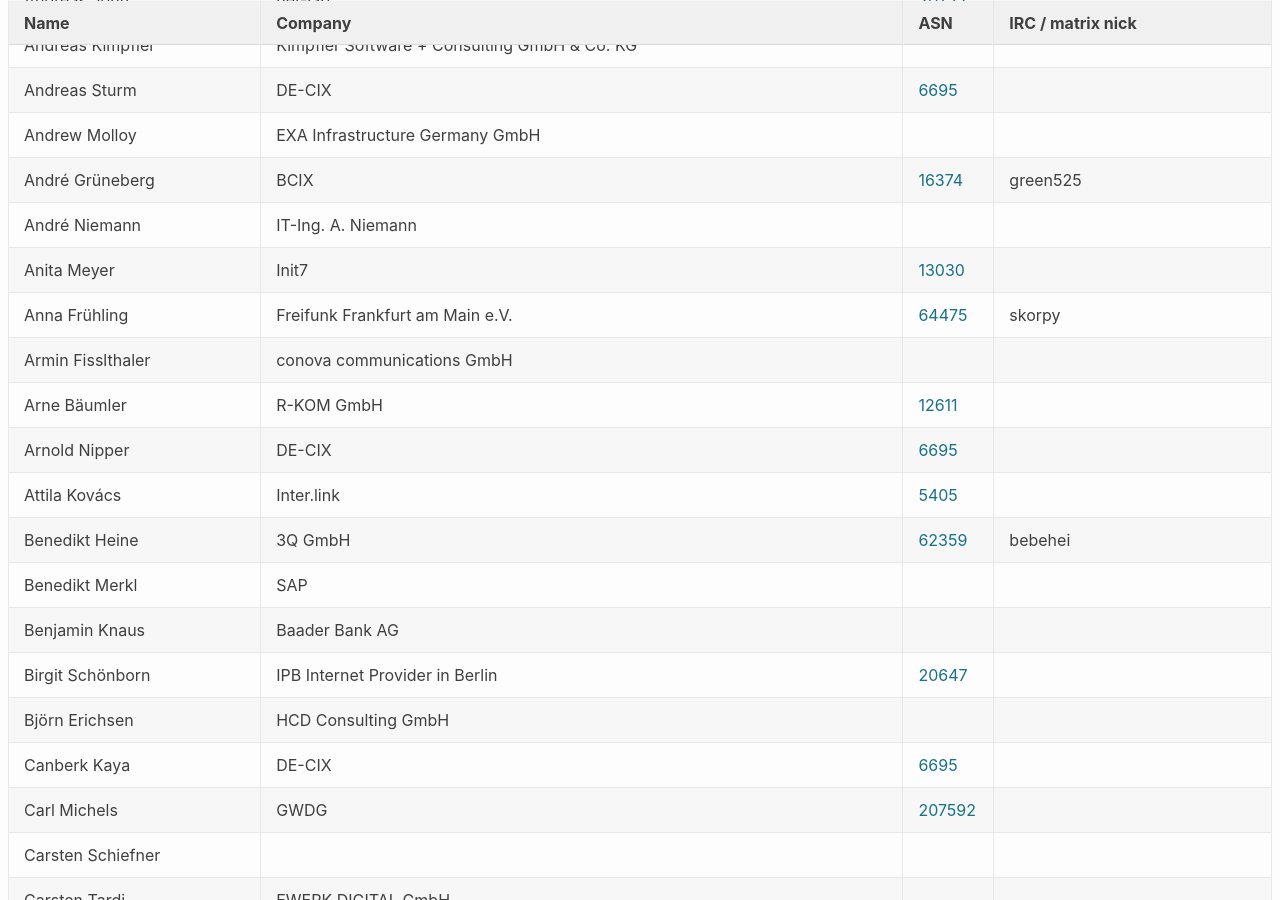
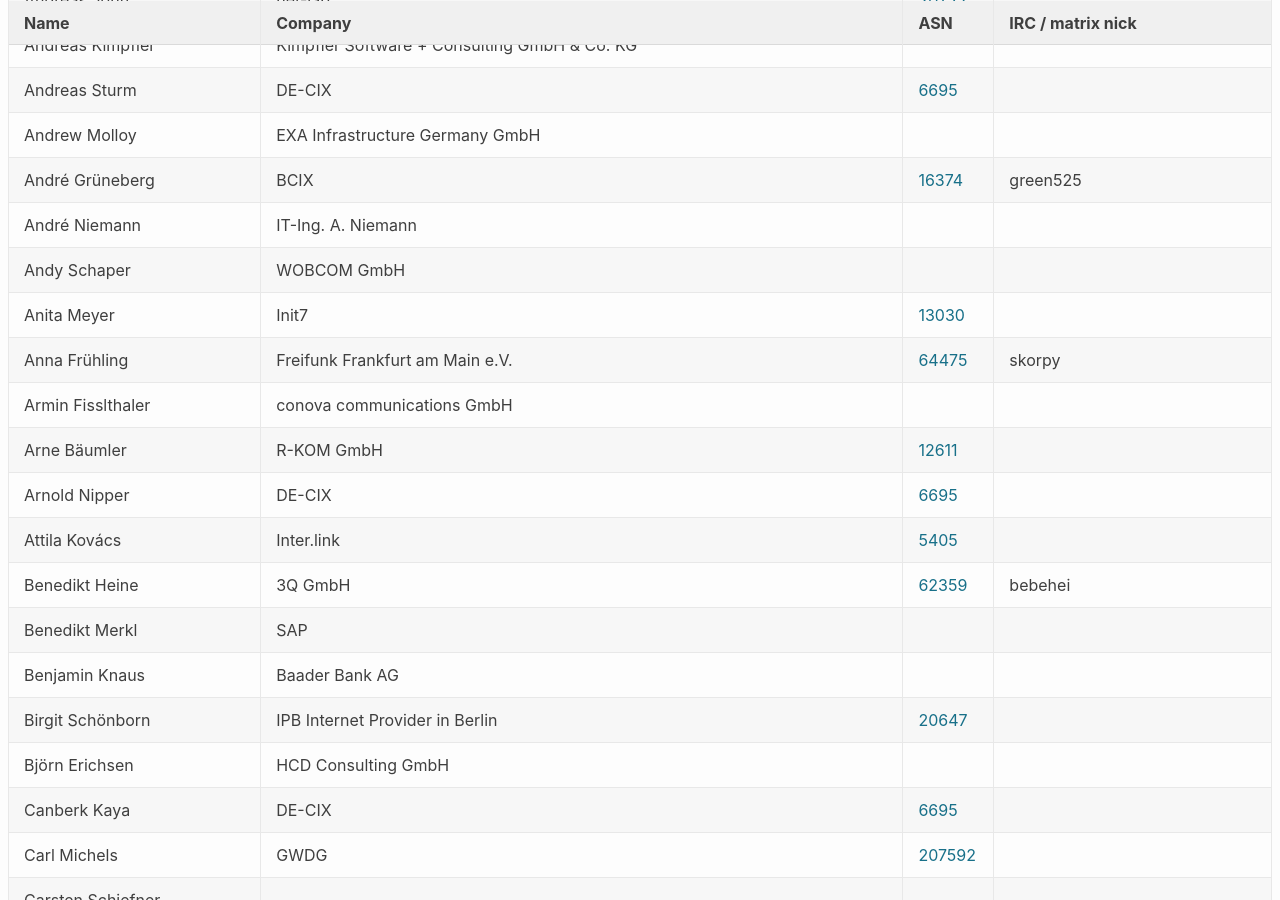
Before and after one commit to denog/pretix-attendeelist, a Jekyll site: the page built from denog17/index.markdown, in a window 1280 px wide and 900 px high, scrolled down 874 px. Built offline with Jekyll 4.4.1, drawn with Linux system fonts in a browser that asks for light colours.

Commit message:
Latest data: Tue Jul 15 09:51:42 UTC 2025

```diff
--- a/_data/attendees_denog17_onsite.json
+++ b/_data/attendees_denog17_onsite.json
@@ -126,6 +126,12 @@
     "asn": null
   },
   {
+    "name": "Andy Schaper",
+    "company": "WOBCOM GmbH",
+    "irc": null,
+    "asn": null
+  },
+  {
     "name": "Anita Meyer",
     "company": "Init7",
     "irc": null,
```
